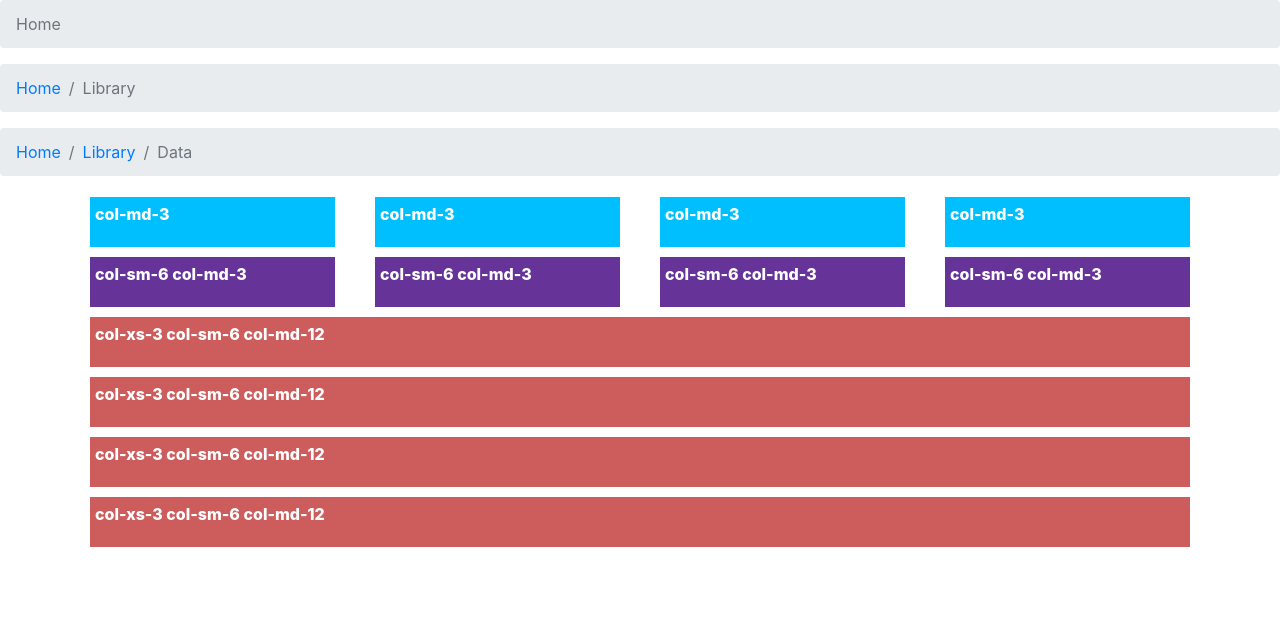
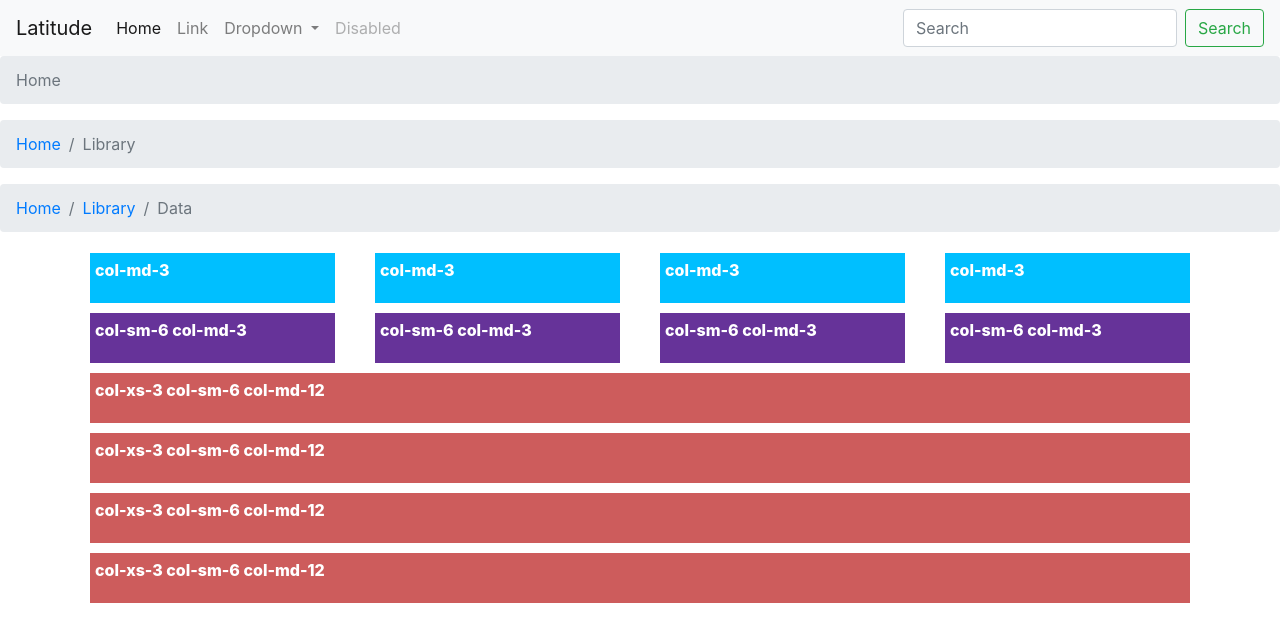
Before and after one commit to rileyfritz/web-design-challenge, a plain HTML site: page index.html in a window 1280 px wide. Drawn offline with nearby package versions, Linux system fonts and the light colour scheme.

Commit message:
added navbar

```diff
--- a/index.html
+++ b/index.html
@@ -9,6 +9,43 @@
 </head>
 
 <body>
+
+    <nav class="navbar navbar-expand-lg navbar-light bg-light">
+        <a class="navbar-brand" href="#">Latitude</a>
+        <button class="navbar-toggler" type="button" data-toggle="collapse" data-target="#navbarSupportedContent" aria-controls="navbarSupportedContent" aria-expanded="false" aria-label="Toggle navigation">
+          <span class="navbar-toggler-icon"></span>
+        </button>
+
+        <div class="collapse navbar-collapse" id="navbarSupportedContent">
+          <ul class="navbar-nav mr-auto">
+            <li class="nav-item active">
+              <a class="nav-link" href="#">Home <span class="sr-only">(current)</span></a>
+            </li>
+            <li class="nav-item">
+              <a class="nav-link" href="#">Link</a>
+            </li>
+            <li class="nav-item dropdown">
+              <a class="nav-link dropdown-toggle" href="#" id="navbarDropdown" role="button" data-toggle="dropdown" aria-haspopup="true" aria-expanded="false">
+                Dropdown
+              </a>
+              <div class="dropdown-menu" aria-labelledby="navbarDropdown">
+                <a class="dropdown-item" href="#">Action</a>
+                <a class="dropdown-item" href="#">Another action</a>
+                <div class="dropdown-divider"></div>
+                <a class="dropdown-item" href="#">Something else here</a>
+              </div>
+            </li>
+            <li class="nav-item">
+              <a class="nav-link disabled" href="#">Disabled</a>
+            </li>
+          </ul>
+          <form class="form-inline my-2 my-lg-0">
+            <input class="form-control mr-sm-2" type="search" placeholder="Search" aria-label="Search">
+            <button class="btn btn-outline-success my-2 my-sm-0" type="submit">Search</button>
+          </form>
+        </div>
+      </nav>
+
   <nav aria-label="breadcrumb">
     <ol class="breadcrumb">
       <li class="breadcrumb-item active" aria-current="page">Home</li>
```
